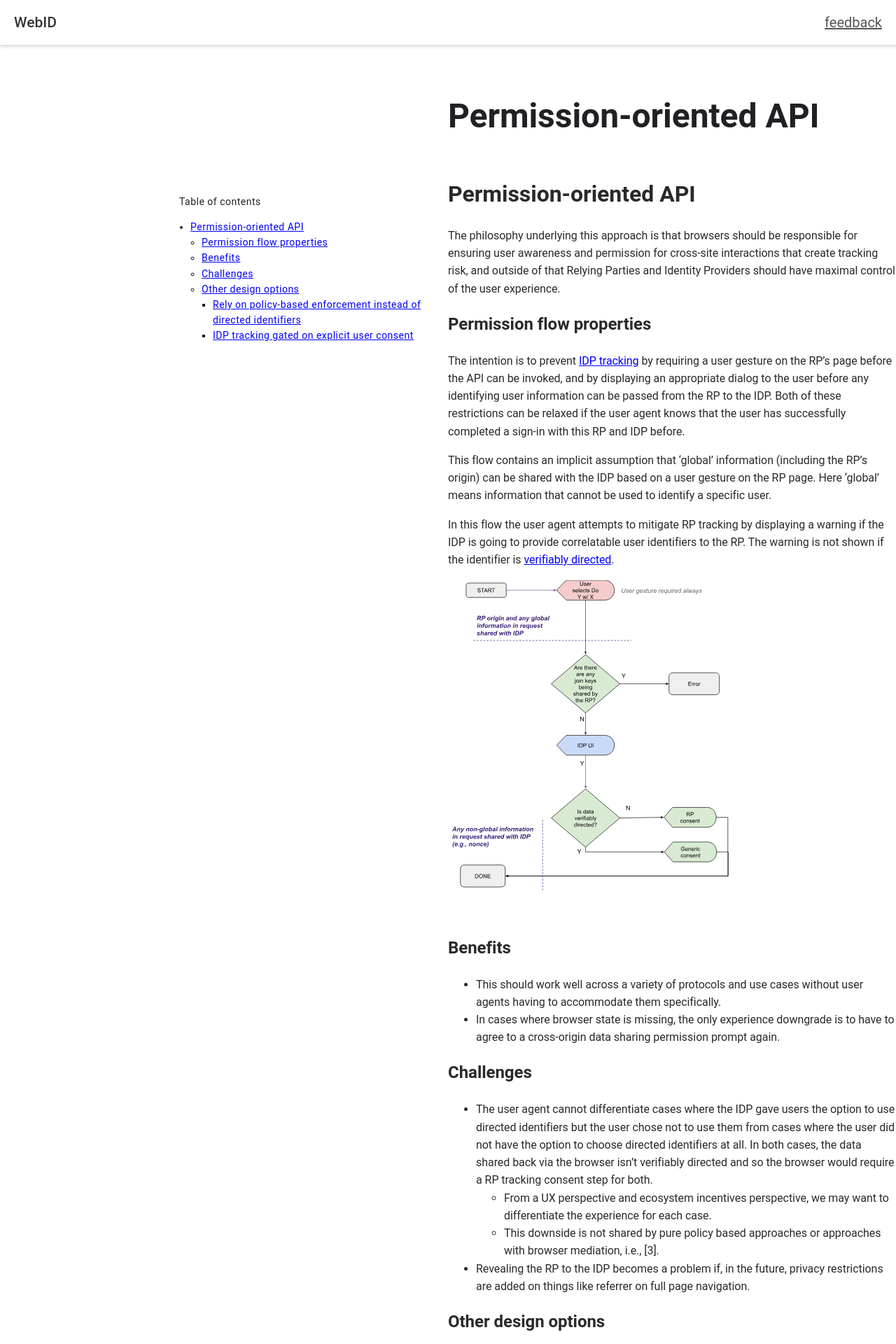
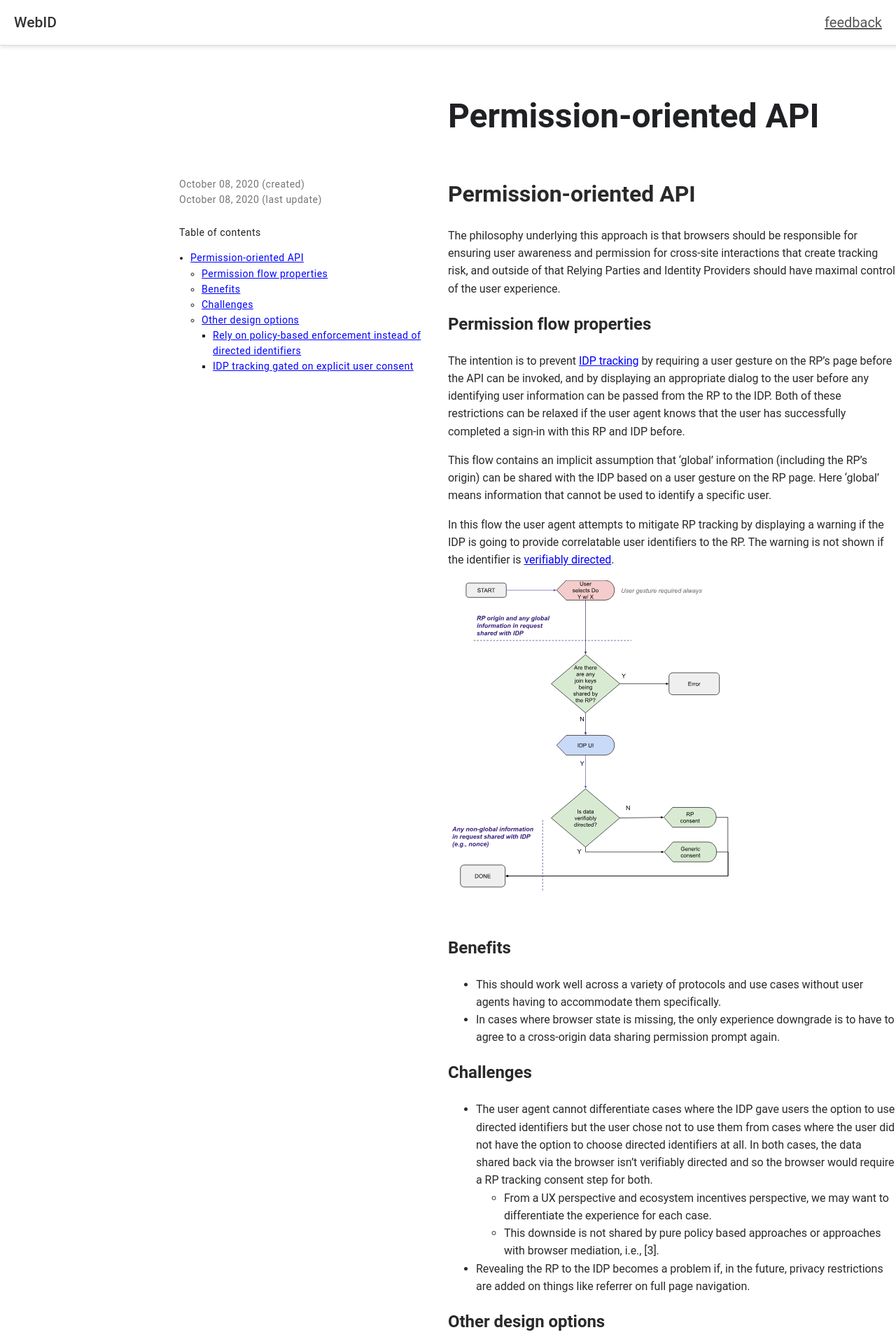
Before and after one commit to w3c-fedid/FedCM, a Jekyll site: the page built from permission_oriented_api.md, in a window 1280 px wide. Shown: the top 1920 px of the page at 70% size. Built offline with Jekyll 4.4.1, drawn with Linux system fonts in a browser that asks for light colours; some web fonts are replaced; our own code applies the rules of GitHub Pages for plain Markdown files.

Commit message:
Update permission_oriented_api.md

```diff
--- a/permission_oriented_api.md
+++ b/permission_oriented_api.md
@@ -1,3 +1,11 @@
+---
+title: "Permission-oriented API"
+maintainer: "kenrb"
+created: 08/10/2020
+updated: 08/10/2020
+
+---
+
 # Permission-oriented API
 
 The philosophy underlying this approach is that browsers should be responsible for ensuring user awareness and permission for cross-site interactions that create tracking risk, and outside of that Relying Parties and Identity Providers should have maximal control of the user experience.
```
